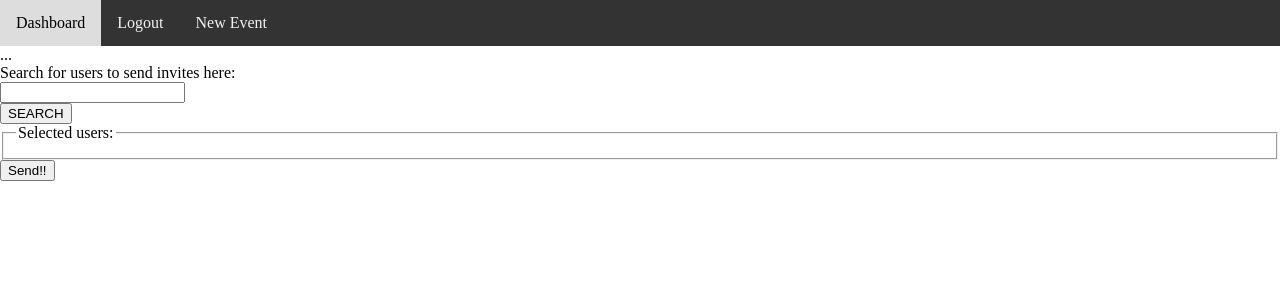
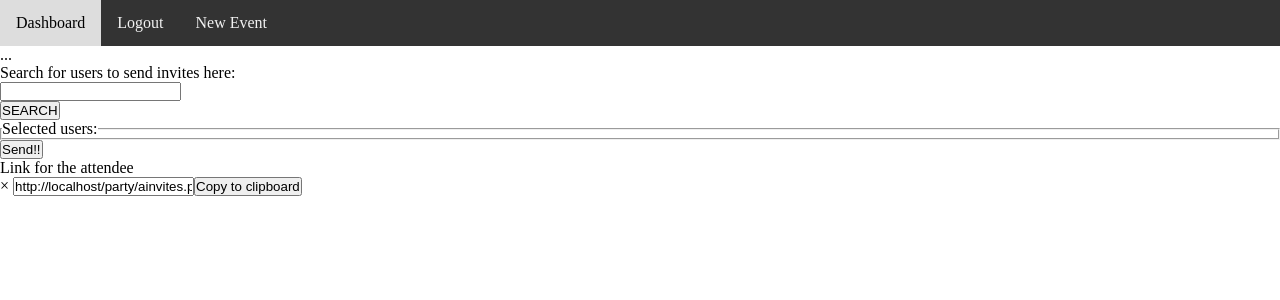
Before and after one commit to Prithivi333/delta-task3, a PHP site: page /party/moreinvites.php in a window 1280 px wide. Shown: the top 300 px of the page. Run offline with PHP 8.4, Linux system fonts and the light colour scheme; the visitor is signed in with stand-in values (Sample User, id 1); data that the repository does not hold is empty.

Commit message:
Update moreinvites.php

```diff
--- a/moreinvites.php
+++ b/moreinvites.php
@@ -2,19 +2,19 @@
 session_start();
 include "database.php";
 include "navbar.php";
-$sql="select * from status where EID='".$_SESSION['eid']."'";
-$res=$db->query($sql);
 if (isset($_POST['submit'])) {
+    $sql="select * from status where EID='".$_SESSION['eid']."'";
+    $res=$db->query($sql);
     $searchq = $_POST['search'];
     $searchq = preg_replace("#[^0-9a-z]#i", "", $searchq);
     $sqlq = "select * from users where Uname like '%" . $searchq . "%' and not Uname='".$_SESSION['Uname']."'";
     $result = $db->query($sqlq);
     while($r=$res->fetch_assoc()){
+        //echo"chk";
     if ($result->num_rows > 0) {
-        if($r['status']!=null || $r['status']!=""){
+        if($r['Status']!=null || $r['Status']!=""){
             global $data;
-            $data=json_decode($r['status']);
-            //echo $data;
+            $data=json_decode($r['Status']);
             foreach($data as $name=>$stat){
         while ($info = $result->fetch_assoc()) {
             //print_r($info);
@@ -22,10 +22,11 @@
                 echo "<div class='links'>" . $info['Uname'] . "<br>
               <button class='select' id='" . $info['Uname'] . "'onclick=\"select(this.id)\"'>Select</button></div>";
                 }
-                else{echo "no";}
+
             }
         }
     }
+
 }
     else {
         echo "No users found";
@@ -40,43 +41,27 @@
     $i=0;
     while($i<count($n)){
         $qry="select * from events where Uname='".$_SESSION['Uname']."'";
-        $r=$db->query($qry);
-        while($info=$r->fetch_assoc()){
+        $row=$db->query($qry);
+        while($info=$row->fetch_assoc()){
             if (isset($n[$i])) {
                 $stat[$n[$i]] = "false";
                 $i += 1;
                 $json = json_encode($stat);
-                $qry = $db->prepare("insert into status (EID,status) values(?,?)");
-                $qry->bind_param("is", $_SESSION['eid'], $json);
+                $qry = $db->prepare("insert into status (EID,Ename,Status) values(?,?,?)");
+                $qry->bind_param("iss", $_SESSION['eid'], $_SESSION['name'], $json);
                 $chk = $qry->execute();
             }
         }
     }
     if($chk){
-        echo "Done!!";
+        echo "<div id='ilink'>Done!!<br><button id='Ilink' onclick=\"link()\">Get Link!</button></div>";
     }
 }
 ?>
 <html>
-<style>
-    .links {
-        text-align: center;
-        position: relative;
-        display: inline-block;
-    }
-
-    .links button {
-        color: black;
-        padding: 12px 16px;
-        text-decoration: none;
-        display: block;
-    }
-
-    .links button:hover {
-        display: block;
-        background-color: #ddd;
-    }
-</style>
+<head>
+    <link rel="stylesheet" type="text/css" href="style.css">
+</head>
 <body>
 <form method="post" action='<?php echo htmlspecialchars($_SERVER["PHP_SELF"]); ?>'>
             <label>Search for users to send invites here:</label><br>
@@ -91,11 +76,42 @@
         <button name='done'>Send!!</button>
     </form>
     </body>
+    <div id="popup">
+        <div id="header">Link for the attendee</div>
+        <span id="close">&times;</span>
+        <input type="text" value="http://localhost/party/ainvites.php?ename=<?php echo $_SESSION['name']?>" id="copytxt"><button onclick="copy()">Copy to clipboard</button>
+    </div>
     <script>
     function select(name) {
         document.getElementById("form").innerHTML +="<input name=\"n[]\" value='"+name+"' readonly></input><br>";
         document.getElementById(name).style.display='none';
 
     }
+    function link() {
+        var box = document.getElementById('popup');
+        var close = document.getElementById('close');
+        var btn = document.getElementById('Ilink');
+        btn.onclick = function() {
+            box.style.display = "block";
+            //document.body.setAttribute('class','blur');
+        }
+        close.onclick = function() {
+            box.style.display = "none";
+            //document.body.setAttribute('class',null);
+        }
+        window.onclick = function(event) {
+            if (event.target == box) {
+                box.style.display = "none";
+                //document.body.setAttribute('class',null);
+            }
+        }
+    }
+
+    function copy() {
+        var copytxt = document.getElementById("copytxt");
+        copytxt.select();
+        document.execCommand("copy");
+        alert("Copied the link: " + copytxt.value);
+    }
 </script>
 </html>
```
